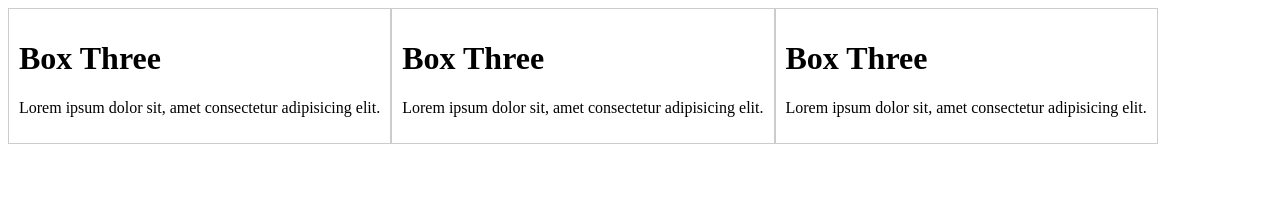
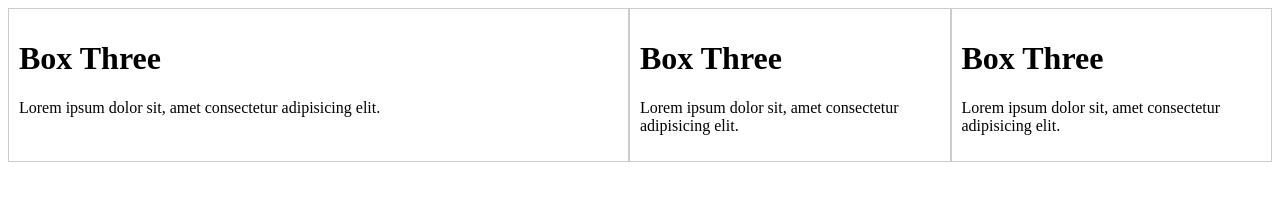
Before and after one commit to infiniteoo/HTMLCSS-flexbox_in_20_mins, a plain HTML site: page index.html in a window 1280 px wide. Drawn offline with Linux system fonts and the light colour scheme.

Commit message:
assigned flex size to each of our boxes

```diff
--- a/style.css
+++ b/style.css
@@ -6,3 +6,15 @@
   border: 1px #ccc solid;
   padding: 10px;
 }
+
+.box-1 {
+  flex: 2;
+}
+
+.box-2 {
+  flex: 1;
+}
+
+.box-3 {
+  flex: 1;
+}
```
